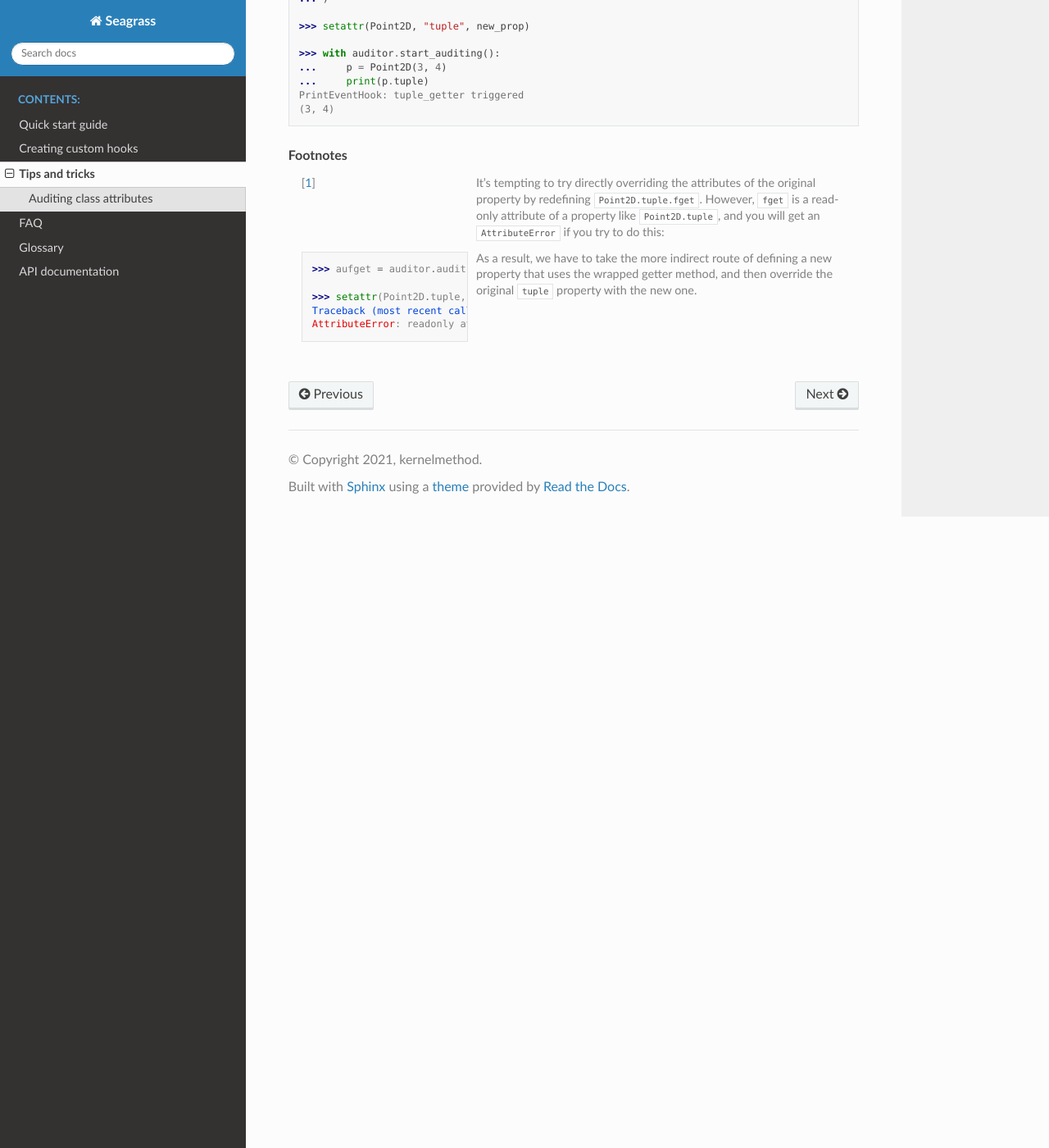
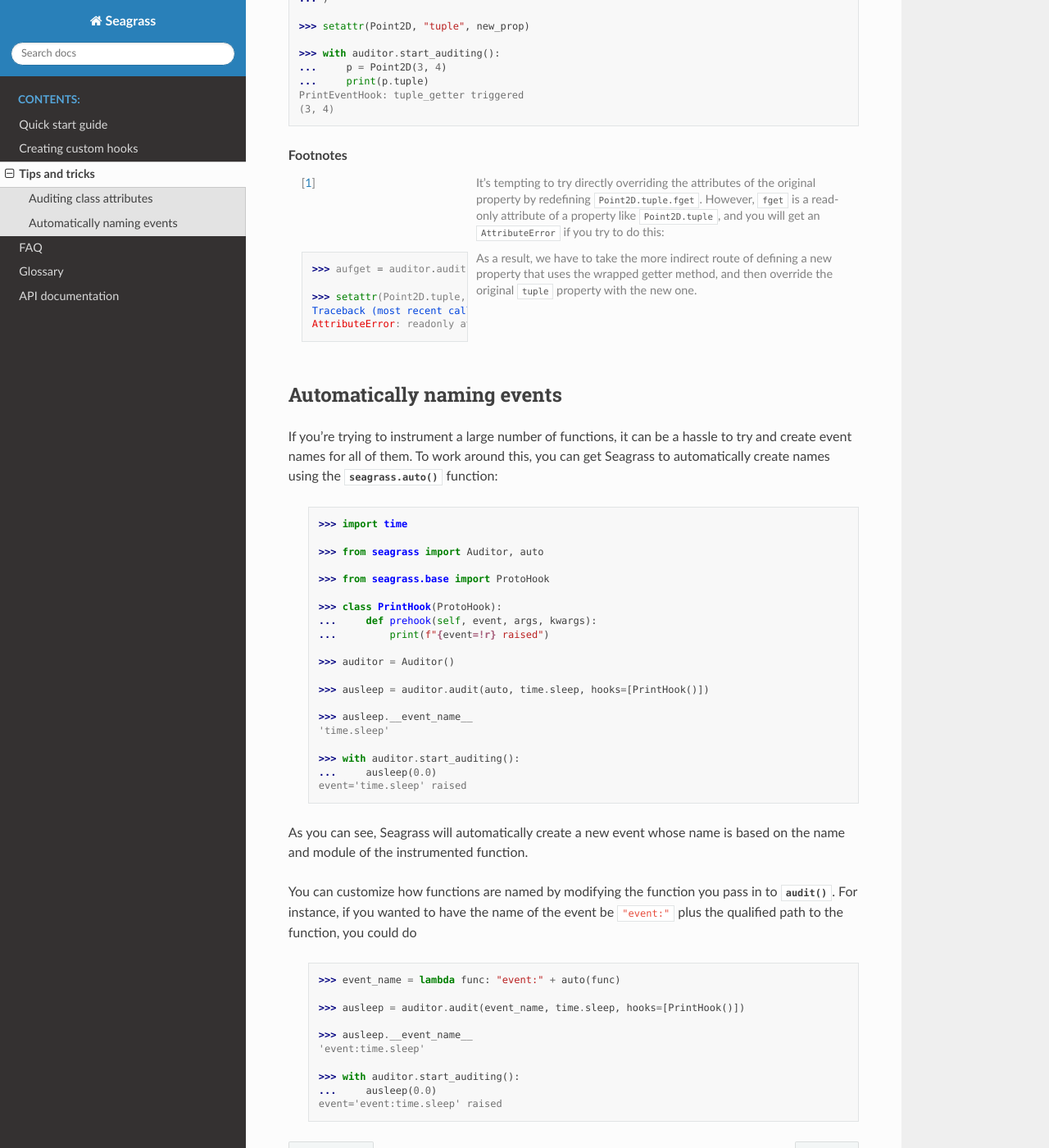
Before and after one commit to kernelmethod/Seagrass, a Sphinx documentation site: the page built from docs/source/tips_and_tricks.rst, in a window 1280 px wide and 1400 px high, scrolled down 2132 px. Shown: the whole window at 82% size. Built offline with Sphinx 7.4.7 and the Read the Docs theme 2.0.0, drawn with Linux system fonts in a browser that asks for light colours.

Commit message:
Make it possible to auto-name Seagrass events.
Allow Seagrass to accept a function for the event name used by
Auditor.audit, which takes a function and generates an event name from
it. Add an 'auto' function to seagrass that can be used to automatically
generate event names for functions, e.g.

    import seagrass

    @seagrass.audit(seagrass.auto)
    def foo(*args, **kwargs):
        ...

The auto-generated name will be based on the path to the audited
function.

Closes #50.

```diff
--- a/docs/source/tips_and_tricks.rst
+++ b/docs/source/tips_and_tricks.rst
@@ -162,3 +162,61 @@ getter, setter, and/or deleter methods of the old property.
    As a result, we have to take the more indirect route of defining a new
    property that uses the wrapped getter method, and then override the original
    ``tuple`` property with the new one.
+
+---------------------------
+Automatically naming events
+---------------------------
+
+If you're trying to instrument a large number of functions, it can be a hassle
+to try and create event names for all of them. To work around this, you can get
+Seagrass to automatically create names using the :py:func:`seagrass.auto`
+function:
+
+   .. testsetup:: tips-and-tricks-autonaming-events
+
+      from seagrass._docs import configure_logging
+      configure_logging()
+
+   .. doctest:: tips-and-tricks-autonaming-events
+
+      >>> import time
+
+      >>> from seagrass import Auditor, auto
+
+      >>> from seagrass.base import ProtoHook
+
+      >>> class PrintHook(ProtoHook):
+      ...     def prehook(self, event, args, kwargs):
+      ...         print(f"{event=!r} raised")
+
+      >>> auditor = Auditor()
+
+      >>> ausleep = auditor.audit(auto, time.sleep, hooks=[PrintHook()])
+
+      >>> ausleep.__event_name__
+      'time.sleep'
+
+      >>> with auditor.start_auditing():
+      ...     ausleep(0.0)
+      event='time.sleep' raised
+
+As you can see, Seagrass will automatically create a new event whose name is
+based on the name and module of the instrumented function.
+
+You can customize how functions are named by modifying the function you pass in
+to :py:meth:`~seagrass.Auditor.audit`. For instance, if you wanted to have the
+name of the event be ``"event:"`` plus the qualified path to the function, you
+could do
+
+   .. doctest:: tips-and-tricks-autonaming-events
+
+      >>> event_name = lambda func: "event:" + auto(func)
+
+      >>> ausleep = auditor.audit(event_name, time.sleep, hooks=[PrintHook()])
+
+      >>> ausleep.__event_name__
+      'event:time.sleep'
+
+      >>> with auditor.start_auditing():
+      ...     ausleep(0.0)
+      event='event:time.sleep' raised
```
Also changed, not shown: seagrass/__init__.py (+34 -0 lines), 2 other files.
